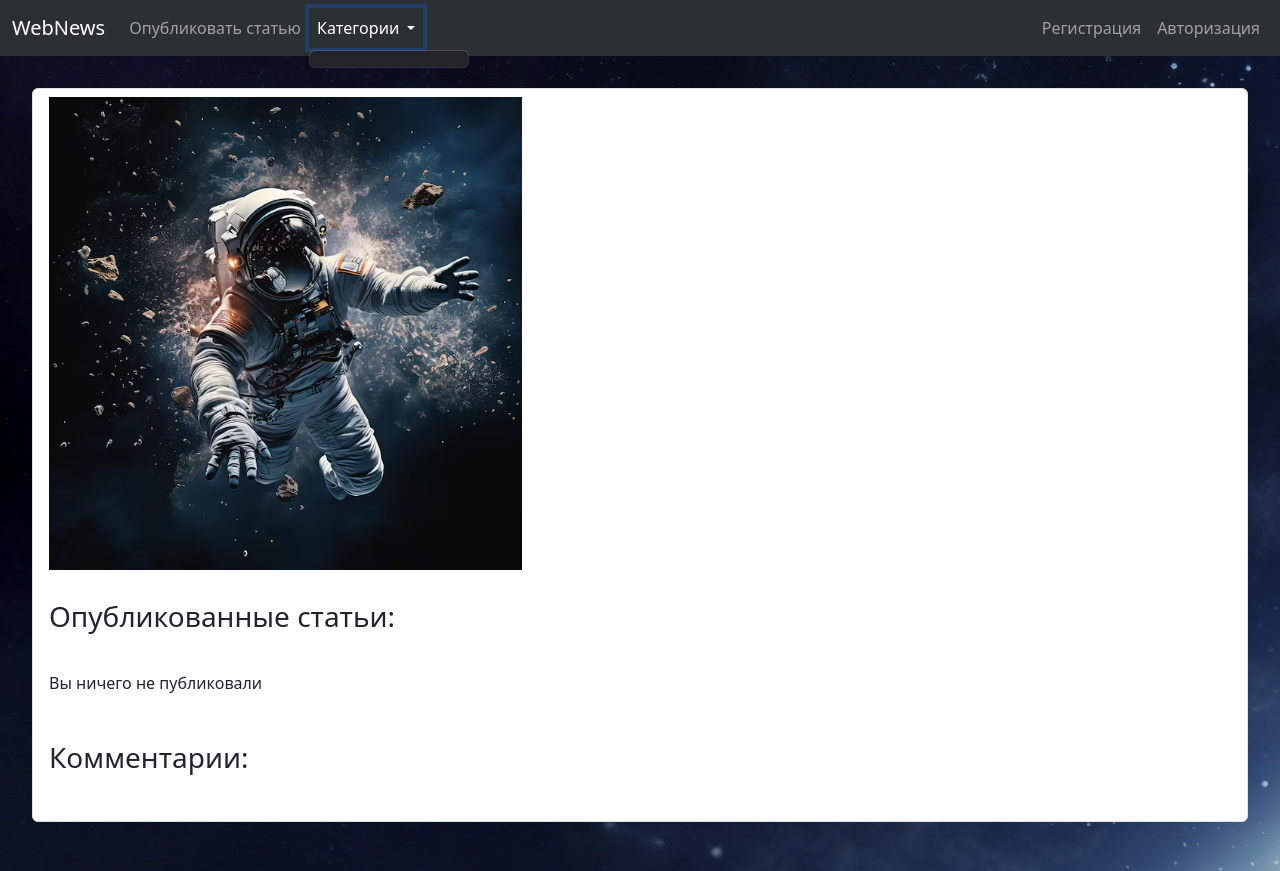
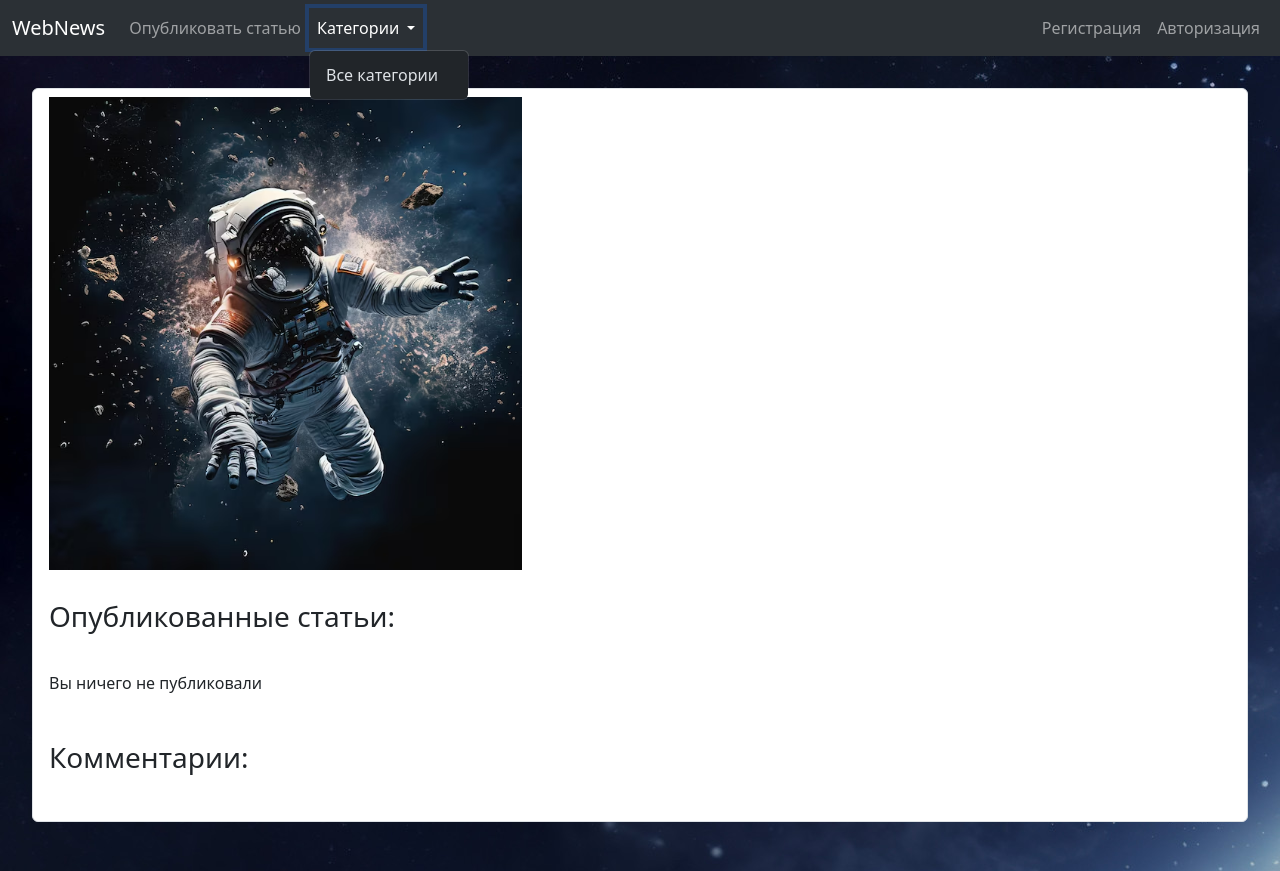
Before and after one commit to Ast-2021/WebNews, a Django app: template articles/templates/articles/user_page.html in a window 1280 px wide, after a click on "Категории". Shown: the top 871 px of the page. Run offline with Django 3.2, Linux system fonts and the light colour scheme; the template is opened without the code that fills it, so the values that code supplies are empty; some libraries are stand-ins or nearby versions.

Commit message:
Добавлена возможность выбора всех категорий на книпке Категории нав панели

```diff
--- a/articles/templates/articles/base.html
+++ b/articles/templates/articles/base.html
@@ -28,6 +28,7 @@
                       Категории
                     </a>
                     <ul class="dropdown-menu">
+                            <li><a href="{% url 'home' %}" class="dropdown-item">Все категории</a></li>
                         {% for category in categories %}
                             <li><a class="dropdown-item" href="{{ category.get_absolute_url }}">{{category.title}}</a></li>
                         {% endfor %}
```
